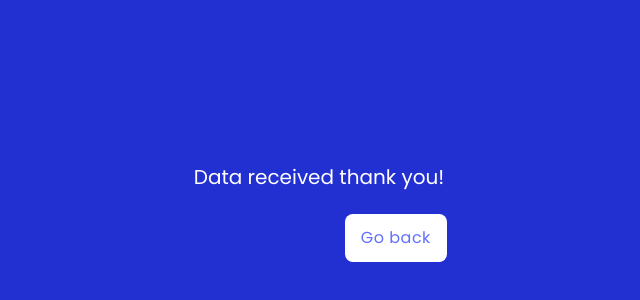
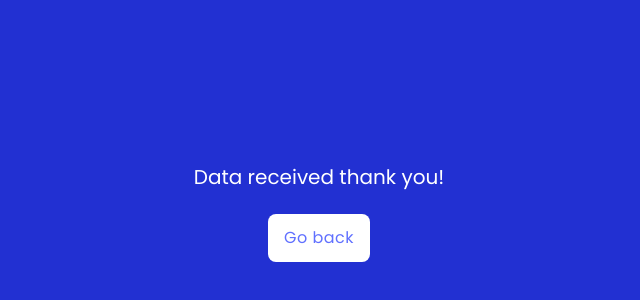
Before and after one commit to A81rehman/Portfolio-Project, a website: page action.html in a window 1280 px wide. Shown: the part 182-482 px from the top of the page, without its empty margins (321-961 px from the left). Drawn offline with Linux system fonts and the light colour scheme.

Commit message:
Update action.html

```diff
--- a/action.html
+++ b/action.html
@@ -8,9 +8,9 @@
     <link rel="stylesheet" href="style.css">
 </head>
 <body>
-    <div id="message1">
+ <div id="message1">
     <div id="font-style">Data received thank you!</div>
-    <a href="index.html" id="link"><button id="submit">Go back</button></a>
+    <a href="index.html"><button>Go back</button></a>
     </div>
 </body>
 </html>
```
